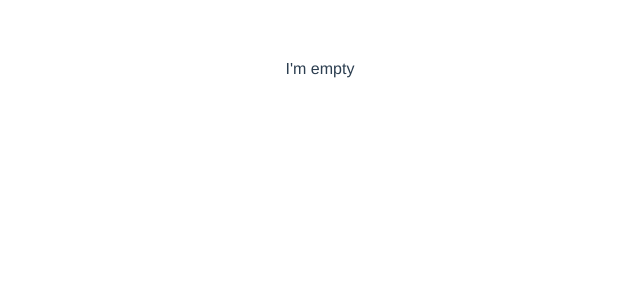
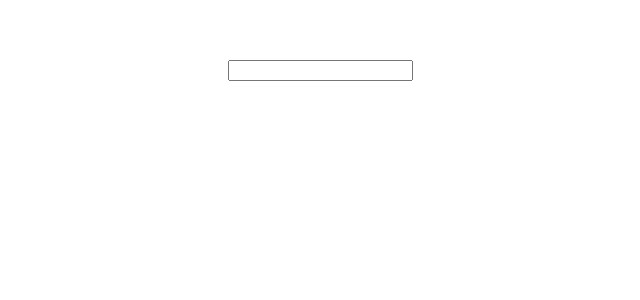
Before and after one commit to fvalean/VueSample, a Vue app: page / in a window 1280 px wide. Shown: the top 300 px of the page, without its empty margins (320-960 px from the left). Built offline with nearby package versions, Linux system fonts and the light colour scheme.

Commit message:
added search component

```diff
--- a/src/App.vue
+++ b/src/App.vue
@@ -1,10 +1,22 @@
 <template>
-  <div id="app">I'm empty</div>
+  <div id="app">
+    <SearchBar @termChanged="onTermChange"></SearchBar>
+  </div>
 </template>
 
 <script>
+import SearchBar from "./components/SearchBar";
+
 export default {
-  name: "App"
+  name: "App",
+  components: {
+    SearchBar
+  },
+  methods: {
+    onTermChange(searchTerm) {
+      console.log(searchTerm);
+    }
+  }
 };
 </script>
 
--- /dev/null
+++ b/src/components/SearchBar.vue
@@ -0,0 +1,19 @@
+<template>
+  <div>
+    <input @input="onInput" />
+  </div>
+</template>
+
+<script>
+export default {
+  name: "SearchBar",
+  methods: {
+    onInput(event) {
+      this.$emit("termChanged", event.target.value);
+    }
+  }
+};
+</script>
+
+<style scoped>
+</style>
```
